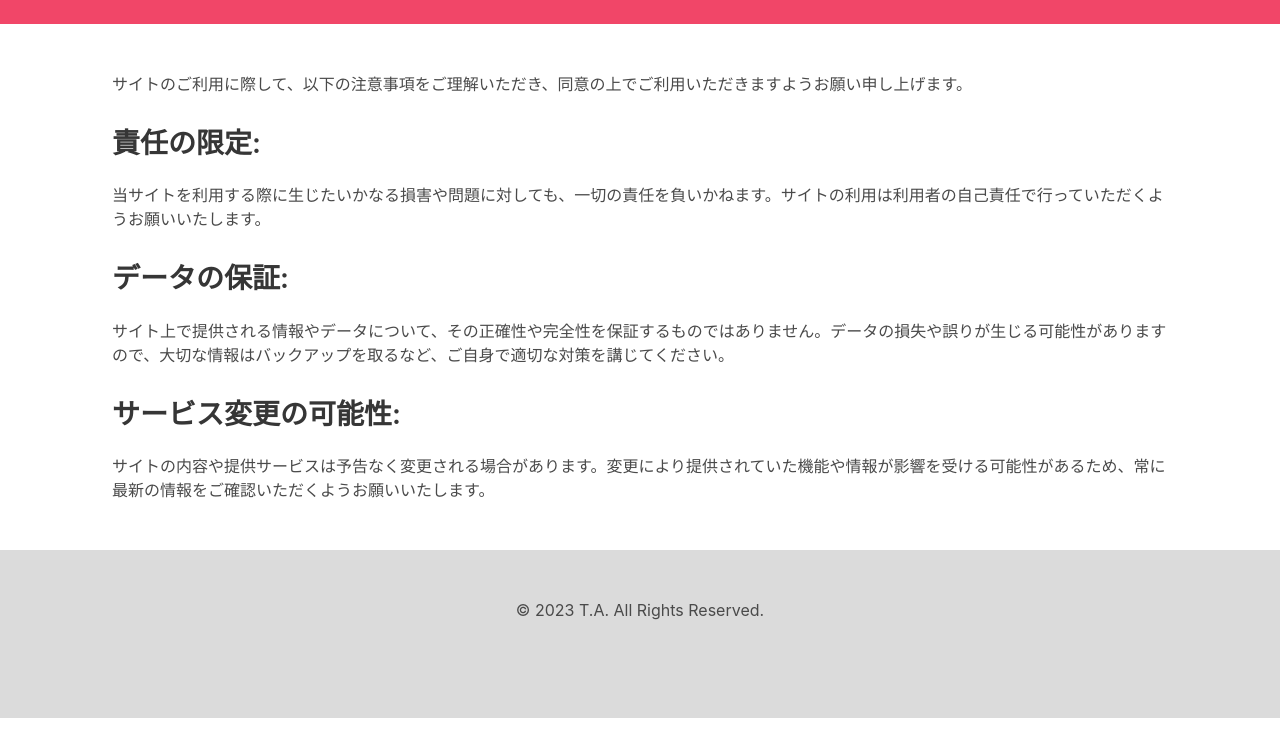
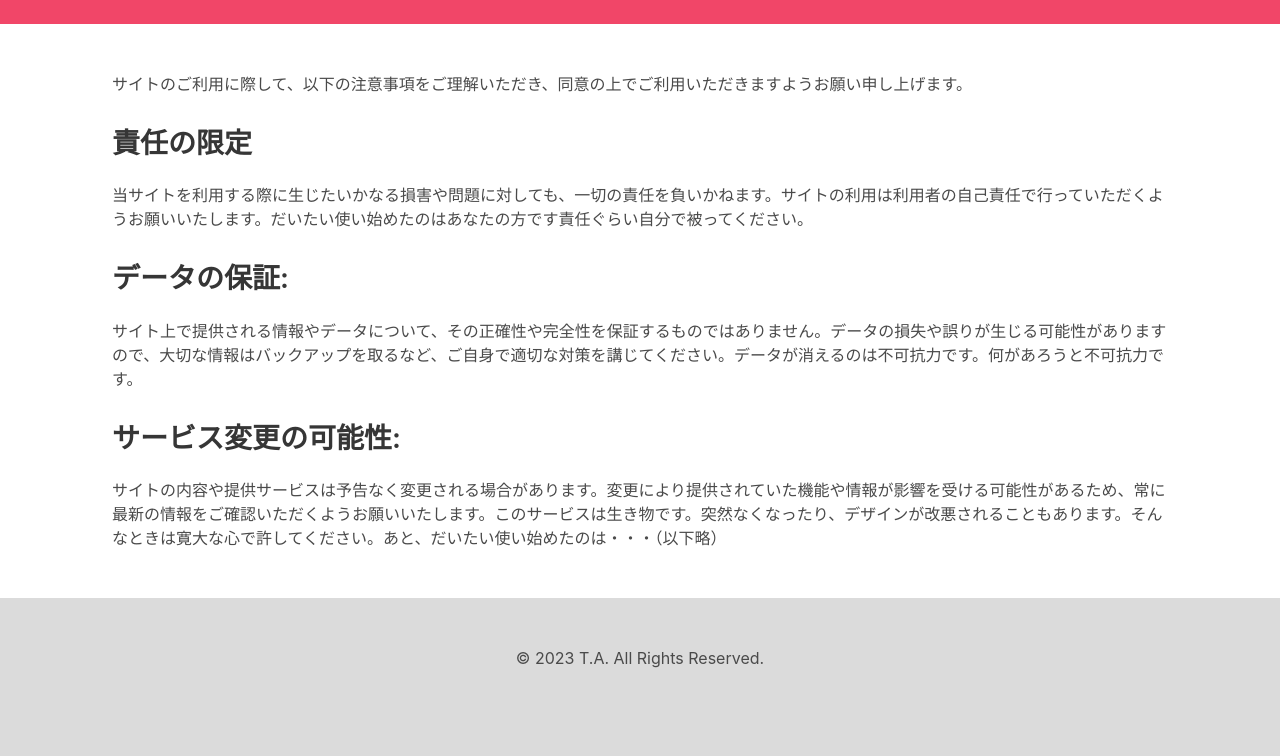
Before and after one commit to ScienceClub/dice, a plain HTML site: page rule.html in a window 1280 px wide. Shown: the part 126-882 px from the top of the page. Before the commit the page ends 844 px from the top, so only its background shows below. Drawn offline with nearby package versions, Linux system fonts and the light colour scheme.

Commit message:
Update rule.html

```diff
--- a/rule.html
+++ b/rule.html
@@ -24,12 +24,12 @@
       <!-- コンテンツクラスでテキストを表示 -->
       <div class="content">
         <p>サイトのご利用に際して、以下の注意事項をご理解いただき、同意の上でご利用いただきますようお願い申し上げます。</p>
-        <h2 class="subtitle">責任の限定:</h2>
-        <p>当サイトを利用する際に生じたいかなる損害や問題に対しても、一切の責任を負いかねます。サイトの利用は利用者の自己責任で行っていただくようお願いいたします。</p>
+        <h2 class="subtitle">責任の限定</h2>
+        <p>当サイトを利用する際に生じたいかなる損害や問題に対しても、一切の責任を負いかねます。サイトの利用は利用者の自己責任で行っていただくようお願いいたします。だいたい使い始めたのはあなたの方です責任ぐらい自分で被ってください。</p>
         <h2 class="subtitle">データの保証:</h2>
-        <p>サイト上で提供される情報やデータについて、その正確性や完全性を保証するものではありません。データの損失や誤りが生じる可能性がありますので、大切な情報はバックアップを取るなど、ご自身で適切な対策を講じてください。</p>
+        <p>サイト上で提供される情報やデータについて、その正確性や完全性を保証するものではありません。データの損失や誤りが生じる可能性がありますので、大切な情報はバックアップを取るなど、ご自身で適切な対策を講じてください。データが消えるのは不可抗力です。何があろうと不可抗力です。</p>
         <h2 class="subtitle">サービス変更の可能性:</h2>
-        <p>サイトの内容や提供サービスは予告なく変更される場合があります。変更により提供されていた機能や情報が影響を受ける可能性があるため、常に最新の情報をご確認いただくようお願いいたします。</p>
+        <p>サイトの内容や提供サービスは予告なく変更される場合があります。変更により提供されていた機能や情報が影響を受ける可能性があるため、常に最新の情報をご確認いただくようお願いいたします。このサービスは生き物です。突然なくなったり、デザインが改悪されることもあります。そんなときは寛大な心で許してください。あと、だいたい使い始めたのは・・・（以下略）</p>
       </div>
     </section>
   </div>
```
